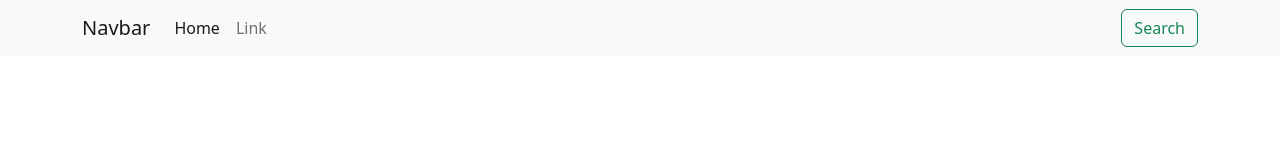
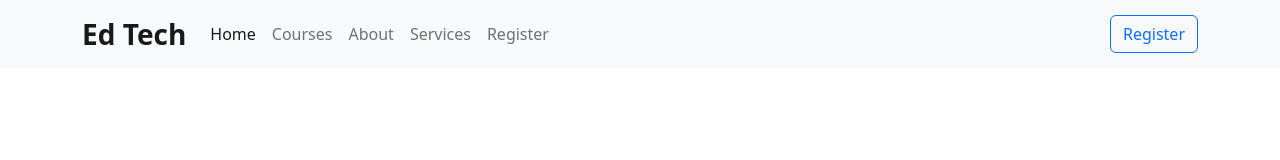
Before and after one commit to noor16mustafa/EdTech-with-bootstrap, a plain HTML site: page index.html in a window 1280 px wide. Drawn offline with nearby package versions, Linux system fonts and the light colour scheme.

Commit message:
nav added

```diff
--- a/index.html
+++ b/index.html
@@ -13,7 +13,7 @@
     <header>
         <nav class="navbar navbar-expand-lg bg-light">
             <div class="container">
-                <a class="navbar-brand" href="#">Navbar</a>
+                <a class="navbar-brand fw-bold fs-3" href="#">Ed Tech</a>
                 <button class="navbar-toggler" type="button" data-bs-toggle="collapse"
                     data-bs-target="#navbarSupportedContent" aria-controls="navbarSupportedContent"
                     aria-expanded="false" aria-label="Toggle navigation">
@@ -25,13 +25,21 @@
                             <a class="nav-link active" aria-current="page" href="#">Home</a>
                         </li>
                         <li class="nav-item">
-                            <a class="nav-link" href="#">Link</a>
+                            <a class="nav-link" href="#">Courses</a>
+                        </li>
+                        <li class="nav-item">
+                            <a class="nav-link" href="#">About</a>
+                        </li>
+                        <li class="nav-item">
+                            <a class="nav-link" href="#">Services</a>
+                        </li>
+                        <li class="nav-item">
+                            <a class="nav-link" href="#">Register</a>
                         </li>
 
                     </ul>
-                    <form class="d-flex" role="search">
-                        <button class="btn btn-outline-success" type="submit">Search</button>
-                    </form>
+                    <button class="btn btn-outline-primary text-primary" type="submit">Register</button>
+
                 </div>
             </div>
         </nav>
```
